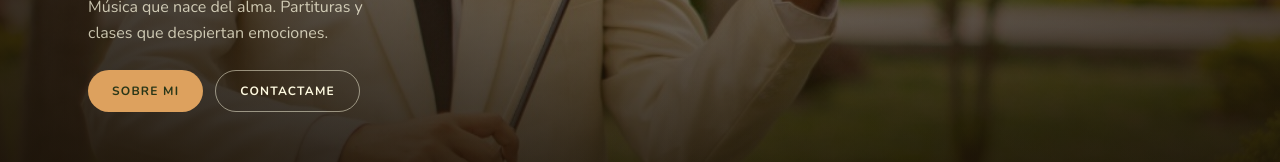
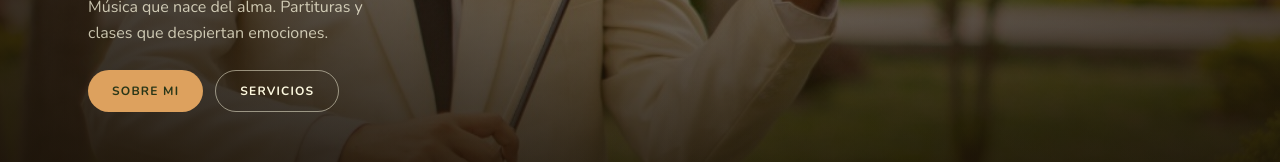
Before and after one commit to iHamm0nD/PedroOlivosPaginaWeb, a Next.js app: page / in a window 1280 px wide. Shown: the part 624-786 px from the top of the page. Built offline with nearby package versions, Linux system fonts and the light colour scheme.

Commit message:
Update seccion principal

```diff
--- a/components/02-seccion-principal.tsx
+++ b/components/02-seccion-principal.tsx
@@ -70,7 +70,7 @@ export function SeccionPrincipal() {
                   href="/servicios"
                   className="inline-flex items-center justify-center gap-2 border border-cream/50 text-cream font-bold text-xs tracking-widest uppercase px-5 sm:px-6 py-3 rounded-full hover:bg-cream/10 transition-colors duration-300 font-sans"
                 >
-                  Contactame
+                  Servicios
                 </Link>
               </div>
             </div>
```
